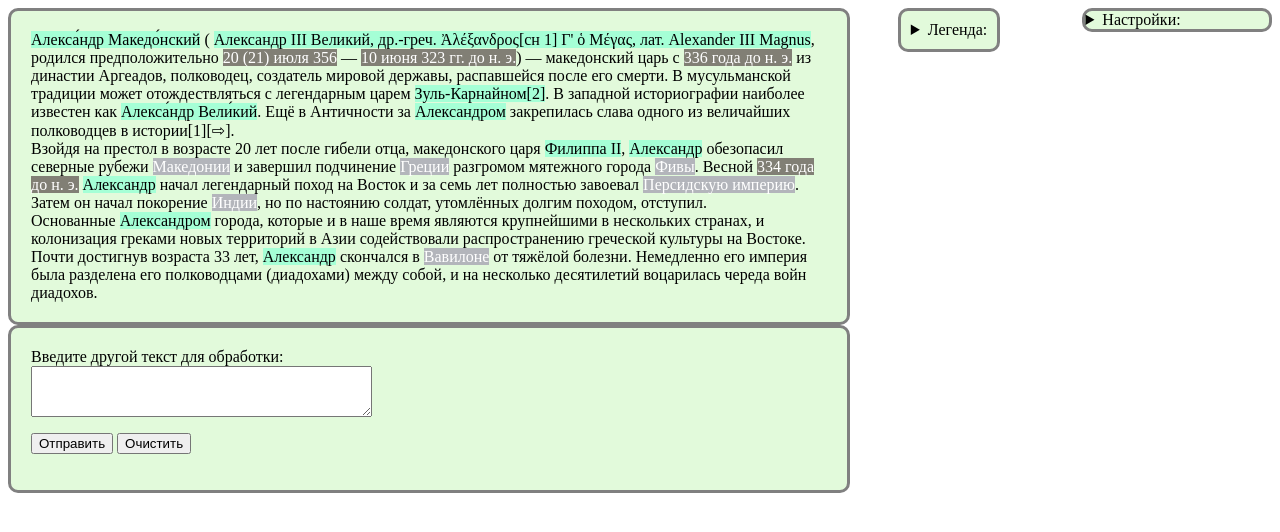
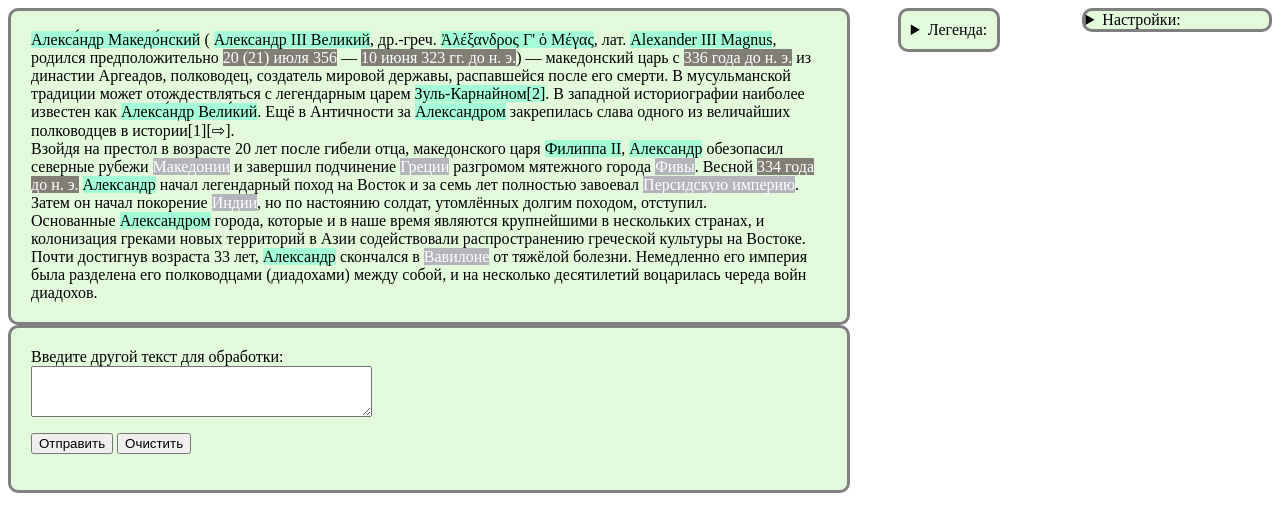
Before and after one commit to Sophyarach/digital-literacy, a plain HTML site: page index.html in a window 1280 px wide. Drawn offline with Linux system fonts and the light colour scheme.

Commit message:
Update index.html

```diff
--- a/index.html
+++ b/index.html
@@ -11,7 +11,9 @@
   <div class="text">
     <div>
       <div class="name">Алекса́ндр Македо́нский</div> (
-      <div class="name">Александр III Великий, др.-греч. Ἀλέξανδρος[сн 1] Γ' ὁ Μέγας, лат. Alexander III Magnus</div>, родился предположительно
+      <div class="name">Александр III Великий</div>, др.-греч.
+      <div class="name">Ἀλέξανδρος Γ' ὁ Μέγας</div>, лат.
+      <div class="name">Alexander III Magnus</div>, родился предположительно
       <div class="date">20 (21) июля 356</div> —
       <div class="date">10 июня 323 гг. до н. э.</div>) — македонский царь с
       <div class="date">336 года до н. э.</div> из династии Аргеадов, полководец, создатель мировой державы, распавшейся после его смерти. В мусульманской традиции может отождествляться с легендарным царем
```
